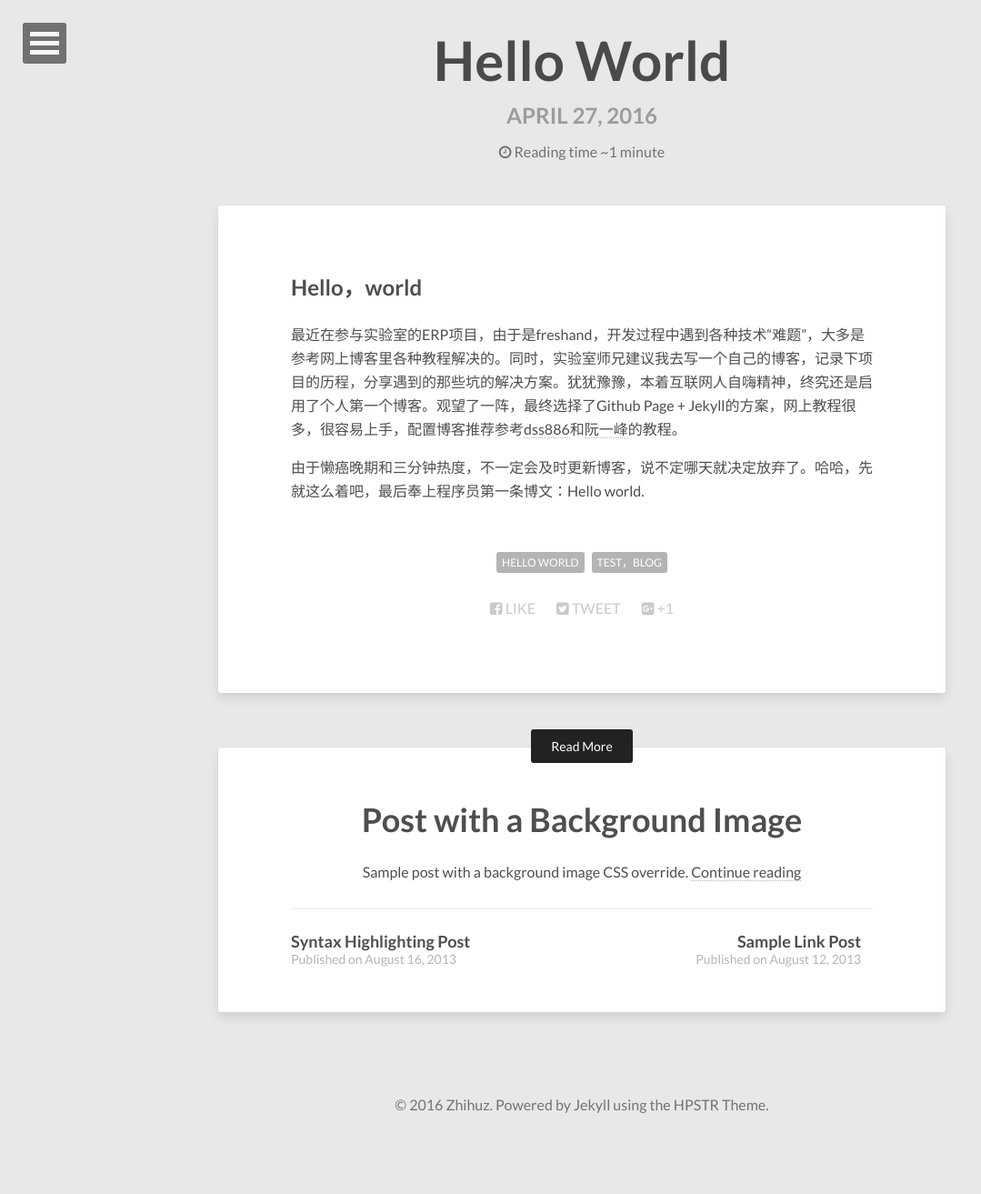
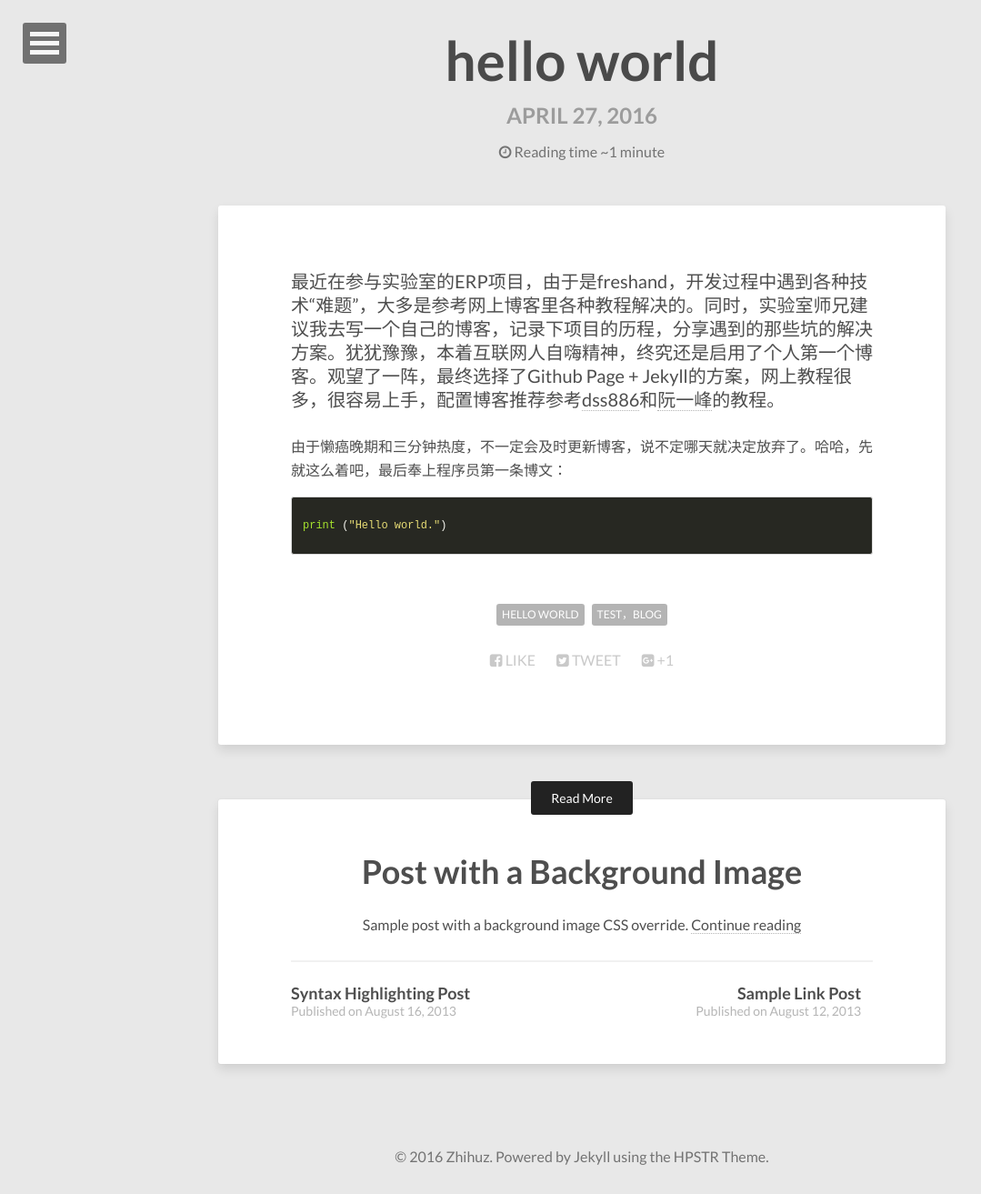
Before and after one commit to zhihuz/zhihuz.github.io, a Jekyll site: the page built from _posts/2016-04-27-hello-world.md, in a window 1280 px wide. Shown: the whole page at 91% size, without its empty margins (0-1079 px from the left). Built offline with Jekyll 4.4.1, drawn with Linux system fonts in a browser that asks for light colours; nearby versions of some CDN libraries; before the commit the page ends 1256 px from its top, so only the background shows below that.

Commit message:
change something

```diff
--- a/_posts/2016-04-27-hello-world.md
+++ b/_posts/2016-04-27-hello-world.md
@@ -1,8 +1,14 @@
 ---
 layout: post
+title: "hello world"
 tags: [hello world, test，blog]
 ---
-## Hello，world
 最近在参与实验室的ERP项目，由于是freshand，开发过程中遇到各种技术“难题”，大多是参考网上博客里各种教程解决的。同时，实验室师兄建议我去写一个自己的博客，记录下项目的历程，分享遇到的那些坑的解决方案。犹犹豫豫，本着互联网人自嗨精神，终究还是启用了个人第一个博客。观望了一阵，最终选择了Github Page + Jekyll的方案，网上教程很多，很容易上手，配置博客推荐参考[dss886](http://www.dss886.com/github/2014/05/05/03/)和[阮一峰](http://www.ruanyifeng.com/blog/2012/08/blogging_with_jekyll.html)的教程。
 
-由于懒癌晚期和三分钟热度，不一定会及时更新博客，说不定哪天就决定放弃了。哈哈，先就这么着吧，最后奉上程序员第一条博文：Hello world.
+由于懒癌晚期和三分钟热度，不一定会及时更新博客，说不定哪天就决定放弃了。哈哈，先就这么着吧，最后奉上程序员第一条博文：
+
+{% highlight python %}
+
+print ("Hello world.")
+
+{% endhighlight %}
```
